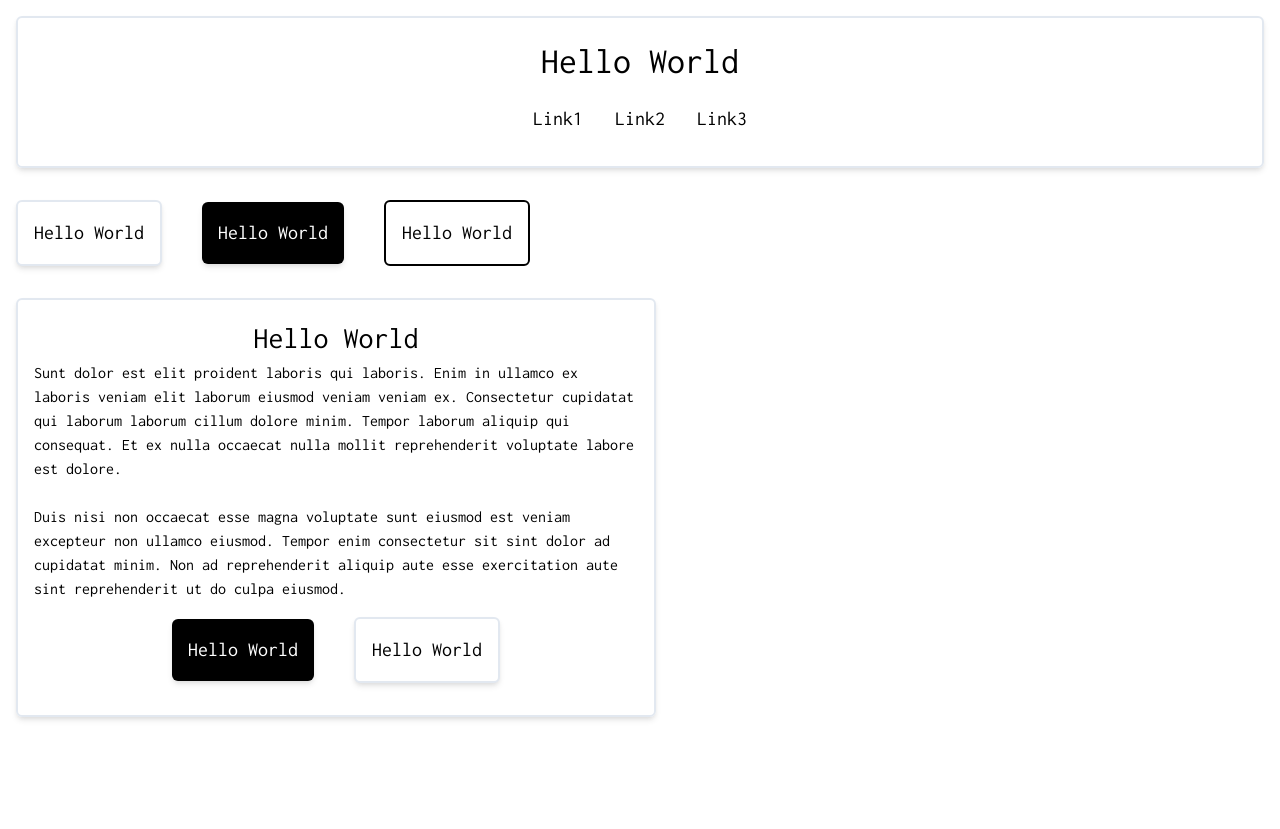
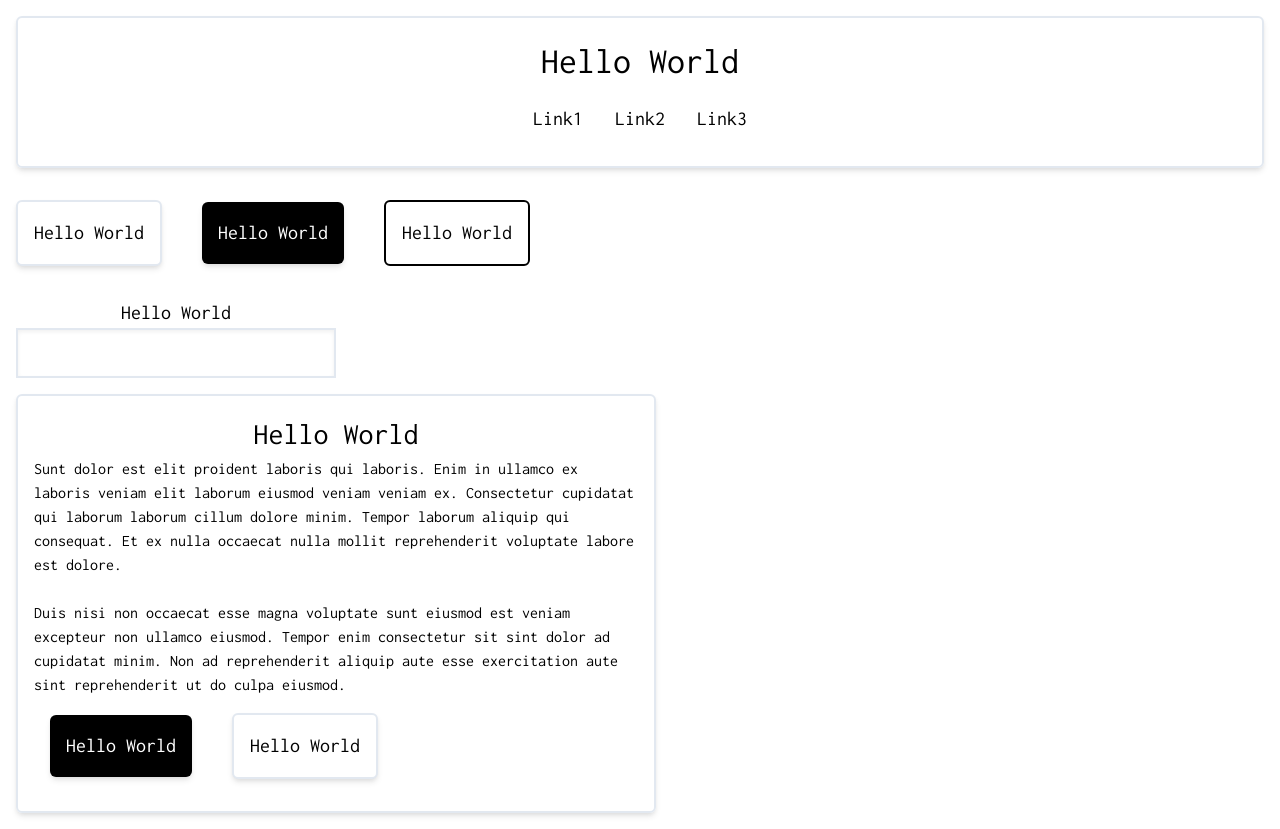
Before and after one commit to ExpressGradient/SvelteDash_Blite, a Svelte app: page / in a window 1280 px wide. Before the commit the page ends 800 px from the top, so only its background shows below. Built offline with nearby package versions, Linux system fonts and the light colour scheme.

Commit message:
built TextField

```diff
--- a/src/App.svelte
+++ b/src/App.svelte
@@ -3,6 +3,7 @@
 	import RaisedButton from "./components/RaisedButton.svelte";
 	import OutlineButton from "./components/OutlineButton.svelte";
 	import Card from "./components/Card.svelte";
+	import TextField from "./components/TextField.svelte";
 </script>
 
 <AppBar title={{ label: "Hello World", onClick: () => console.log("Hello World") }} navLinks={[{label: "Link1", route: "/"}, {label: "Link2", route: "/"}, {label: "Link3", route: "/"}]}/>
@@ -13,8 +14,10 @@
 
 <OutlineButton label={"Hello World"} onClick={() => console.log("Button Clicked")} />
 
+<TextField label={"Hello World"} onChange={(newValue) => console.log(newValue)} />
+
 <Card>
-	<h1 class="text-3xl">Hello World</h1>
+	<h1 class="text-3xl text-center">Hello World</h1>
 
 	<p class="text-md text-left">Sunt dolor est elit proident laboris qui laboris. Enim in ullamco ex laboris veniam elit laborum eiusmod veniam veniam ex. Consectetur cupidatat qui laborum laborum cillum dolore minim. Tempor laborum aliquip qui consequat. Et ex nulla occaecat nulla mollit reprehenderit voluptate labore est dolore.</p>
 
--- a/src/components/Card.svelte
+++ b/src/components/Card.svelte
@@ -1,3 +1,3 @@
-<div class="m-4 p-4 border-2 rounded-md shadow-md text-center md:w-1/2">
+<div class="m-4 p-4 border-2 rounded-md shadow-md md:w-1/2">
     <slot></slot>
 </div>
--- /dev/null
+++ b/src/components/TextField.svelte
@@ -0,0 +1,12 @@
+<script>
+    export let label;
+    export let onChange;
+
+    let inputValue = "";
+    $: onChange(inputValue);
+</script>
+
+<label class="text-xl block m-4 md:text-center md:w-1/4">
+    {label}
+    <input bind:value={inputValue} class="shadow-inner border-2 focus:outline-none p-2 block md:w-full"/>
+</label>
```
